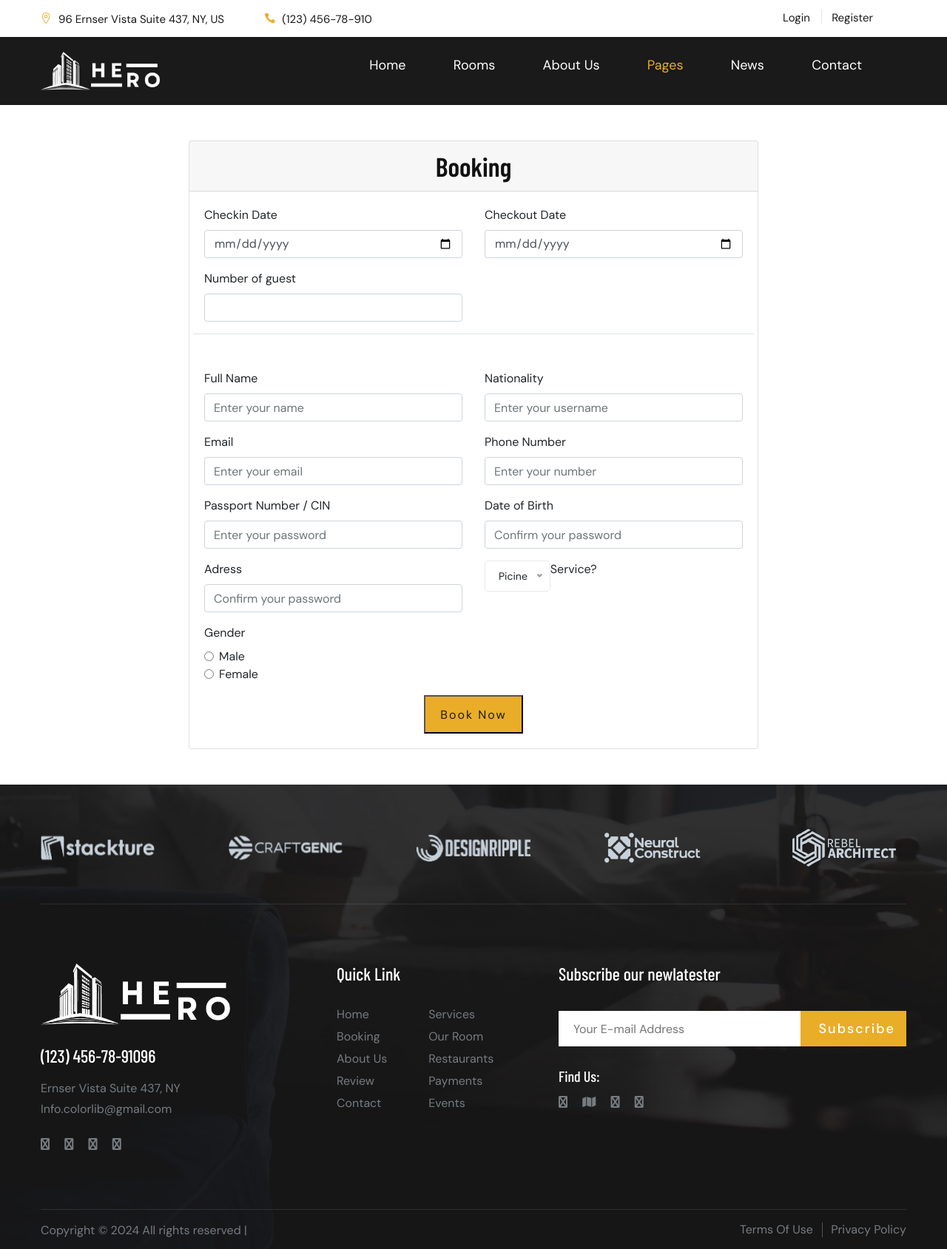
After one commit to Talal-Aitmouh/Hero, a PHP site: page /booking.php in a window 1280 px wide. The commit adds this page. Shown: the whole page at 74% size. Run offline with PHP 8.4, Linux system fonts and the light colour scheme; some web fonts are replaced.

Commit message:
client interface

```diff
--- /dev/null
+++ b/booking.php
@@ -0,0 +1,208 @@
+<!DOCTYPE html>
+<html lang="zxx">
+
+<head>
+    <?php include './links/head.php'; ?>
+</head>
+
+<body>
+    <div id="preloder">
+        <div class="loader"></div>
+    </div>
+
+    <!-- Offcanvas Menu Begin -->
+    <div class="offcanvas-menu-overlay"></div>
+    <div class="offcanvas-menu-wrapper">
+        <div class="offcanvas__logo">
+            <a href="./index.html"><img src="img/logo.png" alt=""></a>
+        </div>
+        <div id="mobile-menu-wrap"></div>
+
+        <div class="offcanvas__widget">
+            <ul>
+                <li><span class="icon_pin_alt"></span> 96 Ernser Vista Suite 437, NY, US</li>
+                <li><span class="icon_phone"></span> (123) 456-78-910</li>
+            </ul>
+        </div>
+        <div class="offcanvas__language">
+            <img src="img/lan.png" alt="">
+            <span>English</span>
+            <i class="fa fa-angle-down"></i>
+            <ul>
+                <li>English</li>
+                <li>Bangla</li>
+            </ul>
+        </div>
+        <div class="offcanvas__auth">
+            <ul>
+                <li><a href="#">Login</a></li>
+                <li><a href="#">Register</a></li>
+            </ul>
+        </div>
+    </div>
+
+    <header class="header">
+        <div class="header__top">
+            <div class="container">
+                <div class="row">
+                    <div class="col-lg-7">
+                        <ul class="header__top__widget">
+                            <li><span class="icon_pin_alt"></span> 96 Ernser Vista Suite 437, NY, US</li>
+                            <li><span class="icon_phone"></span> (123) 456-78-910</li>
+                        </ul>
+                    </div>
+                    <div class="col-lg-5">
+                        <div class="header__top__right">
+                            <div class="header__top__auth">
+                                <ul>
+                                    <li><a href="#">Login</a></li>
+                                    <li><a href="#">Register</a></li>
+                                </ul>
+                            </div>
+
+                        </div>
+                    </div>
+                </div>
+            </div>
+        </div>
+        <div class="header__nav__option">
+            <div class="container">
+                <div class="row">
+                    <div class="col-lg-2">
+                        <div class="header__logo">
+                            <a href="./index.php"><img src="img/logo.png" alt=""></a>
+                        </div>
+                    </div>
+                    <div class="col-lg-10">
+                        <div class="header__nav">
+                            <nav class="header__menu">
+                                <ul class="menu__class">
+                                    <li><a href="./index.php">Home</a></li>
+                                    <li><a href="./rooms.php">Rooms</a></li>
+                                    <li><a href="./about.php">About Us</a></li>
+                                    <li class="active"><a href="#">Pages</a>
+                                        <ul class="dropdown">
+                                            <li><a href="./about.php">About Us</a></li>
+                                            <li><a href="./room-details.php">Room Details</a></li>
+                                            <li><a href="./blog-details.php">Blog Details</a></li>
+                                        </ul>
+                                    </li>
+                                    <li><a href="./blog.php">News</a></li>
+                                    <li><a href="./contact.php">Contact</a></li>
+                                </ul>
+                            </nav>
+
+                        </div>
+                    </div>
+                </div>
+                <div class="canvas__open">
+                    <span class="fa fa-bars"></span>
+                </div>
+            </div>
+        </div>
+    </header>
+
+    <div class="container mt-5 mb-5">
+        <div class="row justify-content-center">
+            <div class="col-md-8">
+                <div class="card">
+                    <div class="card-header text-center">
+                        <h2>Booking</h2>
+                    </div>
+                    <div class="card-body">
+                        <form action="#">
+                            <div class="row pb-3 mb-5 border-bottom">
+                                <div class="col-md-6 mb-3">
+                                    <label for="">Checkin Date</label>
+                                    <input type="date" id="checkin" name="checkin" class="form-control">
+                                </div>
+                                <div class="col-md-6 mb-3">
+                                    <label for="">Checkout Date</label>
+                                    <input type="date" id="checkin" name="checkin" class="form-control">
+                                </div>
+                                <div class="col-md-6">
+                                    <label for="">Number of guest</label>
+                                    <input type="number" id="checkin" name="checkin" class="form-control">
+                                </div>
+                            </div>
+                            <div class="row">
+                                <div class="col-md-6 mb-3">
+                                    <label for="fullName" class="form-label">Full Name</label>
+                                    <input type="text" class="form-control" id="fullName" placeholder="Enter your name" required>
+                                </div>
+                                <div class="col-md-6 mb-3">
+                                    <label for="username" class="form-label">Nationality</label>
+                                    <input type="text" class="form-control" id="username" placeholder="Enter your username" required>
+                                </div>
+                                <div class="col-md-6 mb-3">
+                                    <label for="email" class="form-label">Email</label>
+                                    <input type="email" class="form-control" id="email" placeholder="Enter your email" required>
+                                </div>
+                                <div class="col-md-6 mb-3">
+                                    <label for="phone" class="form-label">Phone Number</label>
+                                    <input type="text" class="form-control" id="phone" placeholder="Enter your number" required>
+                                </div>
+                                <div class="col-md-6 mb-3">
+                                    <label for="password" class="form-label">Passport Number / CIN</label>
+                                    <input type="password" class="form-control" id="password" placeholder="Enter your password" required>
+                                </div>
+                                <div class="col-md-6 mb-3">
+                                    <label for="confirmPassword" class="form-label">Date of Birth</label>
+                                    <input type="password" class="form-control" id="confirmPassword" placeholder="Confirm your password" required>
+                                </div>
+                                <div class="col-md-6 mb-3">
+                                    <label for="confirmPassword" class="form-label">Adress</label>
+                                    <input type="password" class="form-control" id="confirmPassword" placeholder="Confirm your password" required>
+                                </div>
+                                <div class="col-md-6">
+                                    <label for="">Service?</label>
+                                    <select class="form-select" id="service" name="service">
+                                        <option value="">Picine</option>
+                                        <option value="">Dinner</option>
+                                    </select>
+                                </div>
+                            </div>
+                            <div class="mb-3">
+                                <label class="form-label">Gender</label>
+                                <div class="form-check">
+                                    <input type="radio" class="form-check-input" name="gender" id="male" required>
+                                    <label for="male" class="form-check-label">Male</label>
+                                </div>
+                                <div class="form-check">
+                                    <input type="radio" class="form-check-input" name="gender" id="female" required>
+                                    <label for="female" class="form-check-label">Female</label>
+                                </div>
+
+                            </div>
+
+                            <div class="text-center  ">
+                                <button type="submit">Book Now</button>
+                            </div>
+                        </form>
+                    </div>
+                </div>
+            </div>
+        </div>
+    </div>
+
+
+
+
+
+
+
+    <?php
+
+    include './links/footer.php';
+    ?>
+
+    <script src="js/jquery-3.3.1.min.js"></script>
+    <script src="js/bootstrap.min.js"></script>
+    <script src="js/jquery.nice-select.min.js"></script>
+    <script src="js/jquery-ui.min.js"></script>
+    <script src="js/jquery.slicknav.js"></script>
+    <script src="js/owl.carousel.min.js"></script>
+    <script src="js/main.js"></script>
+</body>
+
+</html>
--- a/css/style.css
+++ b/css/style.css
@@ -1729,6 +1729,13 @@ ol {
 	position: relative;
 	margin-bottom: 70px;
 }
+.room__details__title span{
+	font-size: 48px;
+	color: #E9AD28;
+	position: relative;
+	padding-left: 12px;
+	margin-bottom: 20px;
+}
 
 .room__details__title h2 {
 	font-size: 48px;
@@ -3050,6 +3057,9 @@ ol {
 	.room__details__title h2 {
 		margin-bottom: 20px;
 	}
+	.room__details__title h3 {
+		margin-top: 20px;
+	}
 	.room__details__facilities {
 		margin-bottom: 30px;
 	}
@@ -3368,3 +3378,14 @@ ol {
 		margin-bottom: 15px;
 	}
 }
+
+
+
+.text-center button{
+	display: inline-block;
+	font-size: 16px;
+	color: #1d1c1c;
+	letter-spacing: 2px;
+	background: #E9AD28;
+	padding: 13px 20px 11px;
+}
--- a/rooms.php
+++ b/rooms.php
@@ -9,7 +9,7 @@ include './config/db.php'
 <html lang="zxx">
 
 <head>
-<?php  include './links/head.php'; ?>
+    <?php include './links/head.php'; ?>
 </head>
 
 <body>
@@ -95,9 +95,10 @@ include './links/header.php';
                                 </li>
                                 <li><span>Description:</span><?php echo $row['Description']; ?></li>
                             </ul>
-                    <a href="#">View Details</a>
+                            <a href="room-details.php?room_id=<?php echo $row['RoomID']; ?>">View Details</a>
                         </div>
                     </div>
+
                 </div>
             <?php } ?>
             <div class="row">
```
Also changed, not shown: room-details.php (+21 -10 lines), links/head.php (line endings or trailing spaces). Lines whose indentation alone changed are shown as unchanged.
